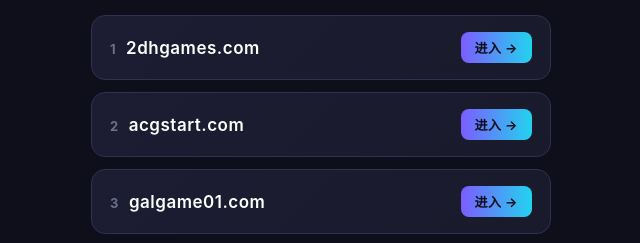
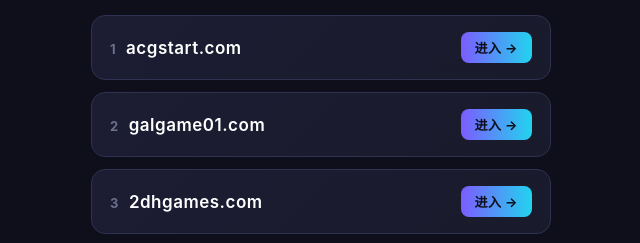
Before and after one commit to 2acg/2acg.github.io, a plain HTML site: page index.html in a window 1280 px wide. Shown: the part 252-495 px from the top of the page, 319-959 px from the left. Drawn offline with Linux system fonts and the light colour scheme.

Commit message:
auto: 刷新可直连备用域名

```diff
--- a/index.html
+++ b/index.html
@@ -16,9 +16,9 @@ a.dom:active{transform:scale(.98)}a.dom .go{font-size:13px;font-weight:700;color
 <div class="sub">收藏本页 ⭐ 任何一个网址打不开,就点下一个 —— 总有一个能进</div>
 <div class="tip">📌 <b>使用说明</b>:下面每个都是可以直接进入网站的地址。<br>① 点任意一个直接打开;② 打不开就换下一个;③ 建议把本页加入收藏夹,域名永远在这里更新。<br>⚠️ 用手机自带浏览器(Chrome/Safari)打开最稳,<b>微信/QQ 内打不开请点右上角「在浏览器打开」</b>。</div>
 <div class="list">
-<a class="dom" href="https://2dhgames.com/" rel="noopener"><span><span class="idx">1</span>2dhgames.com</span><span class="go">进入 →</span></a>
-<a class="dom" href="https://acgstart.com/" rel="noopener"><span><span class="idx">2</span>acgstart.com</span><span class="go">进入 →</span></a>
-<a class="dom" href="https://galgame01.com/" rel="noopener"><span><span class="idx">3</span>galgame01.com</span><span class="go">进入 →</span></a>
+<a class="dom" href="https://acgstart.com/" rel="noopener"><span><span class="idx">1</span>acgstart.com</span><span class="go">进入 →</span></a>
+<a class="dom" href="https://galgame01.com/" rel="noopener"><span><span class="idx">2</span>galgame01.com</span><span class="go">进入 →</span></a>
+<a class="dom" href="https://2dhgames.com/" rel="noopener"><span><span class="idx">3</span>2dhgames.com</span><span class="go">进入 →</span></a>
 <a class="dom" href="https://galrpg.com/" rel="noopener"><span><span class="idx">4</span>galrpg.com</span><span class="go">进入 →</span></a>
 <a class="dom" href="https://hgame.ai/" rel="noopener"><span><span class="idx">5</span>hgame.ai</span><span class="go">进入 →</span></a>
 <a class="dom" href="https://acg01.com/" rel="noopener"><span><span class="idx">6</span>acg01.com</span><span class="go">进入 →</span></a>
@@ -26,5 +26,5 @@ a.dom:active{transform:scale(.98)}a.dom .go{font-size:13px;font-weight:700;color
 <a class="dom" href="https://hsteam6.com/" rel="noopener"><span><span class="idx">8</span>hsteam6.com</span><span class="go">进入 →</span></a>
 </div>
 <div class="foot">本页地址固定不变 · 域名自动更新<br><span class="copy" id="cp">📋 复制全部网址</span></div>
-<script>var D=["2dhgames.com","acgstart.com","galgame01.com","galrpg.com","hgame.ai","acg01.com","hsteam3.com","hsteam6.com"];document.getElementById('cp').onclick=function(){var t=D.map(function(d){return 'https://'+d;}).join('\n');navigator.clipboard&&navigator.clipboard.writeText(t);this.textContent='✅ 已复制';};</script>
+<script>var D=["acgstart.com","galgame01.com","2dhgames.com","galrpg.com","hgame.ai","acg01.com","hsteam3.com","hsteam6.com"];document.getElementById('cp').onclick=function(){var t=D.map(function(d){return 'https://'+d;}).join('\n');navigator.clipboard&&navigator.clipboard.writeText(t);this.textContent='✅ 已复制';};</script>
 </body></html>
```
